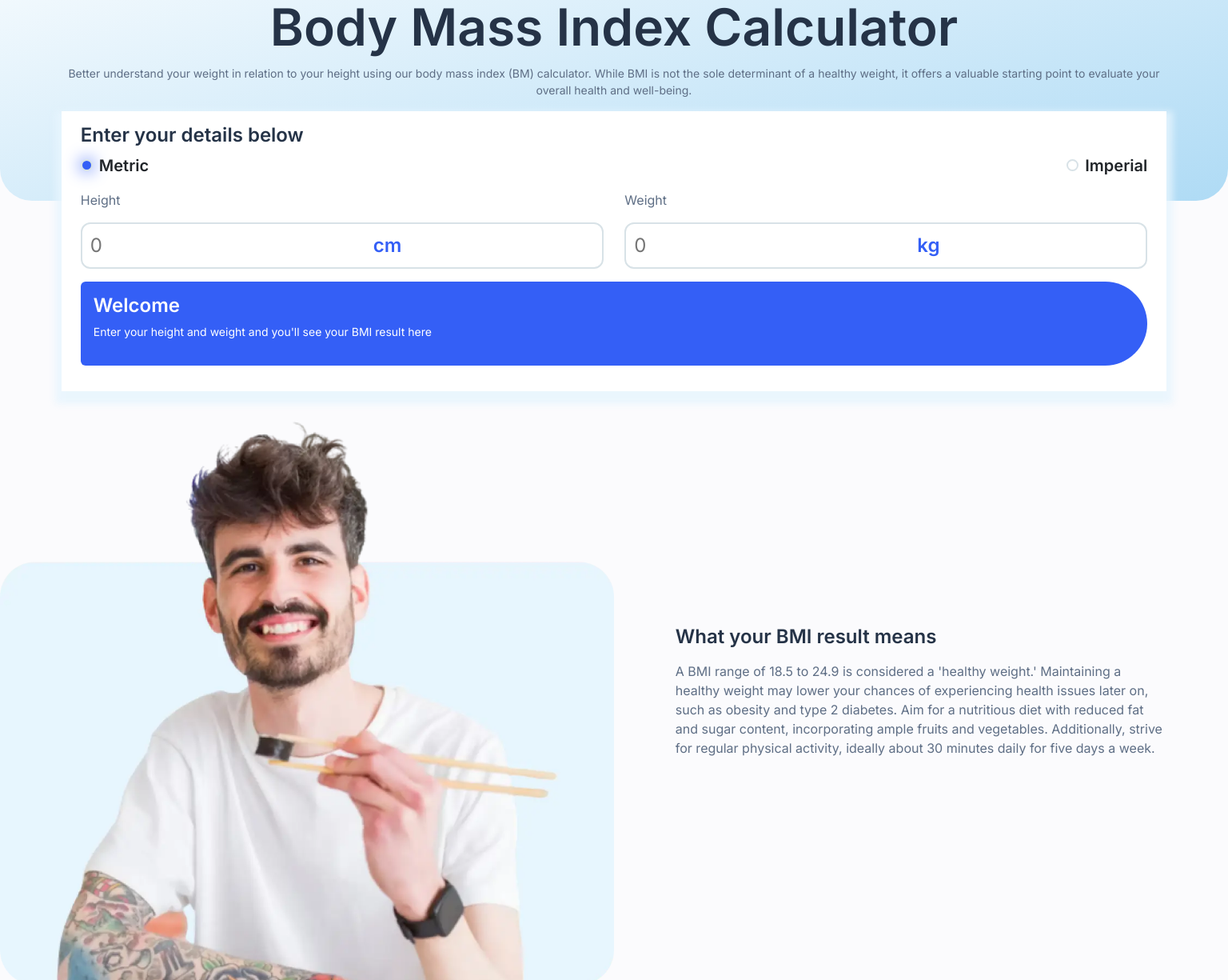
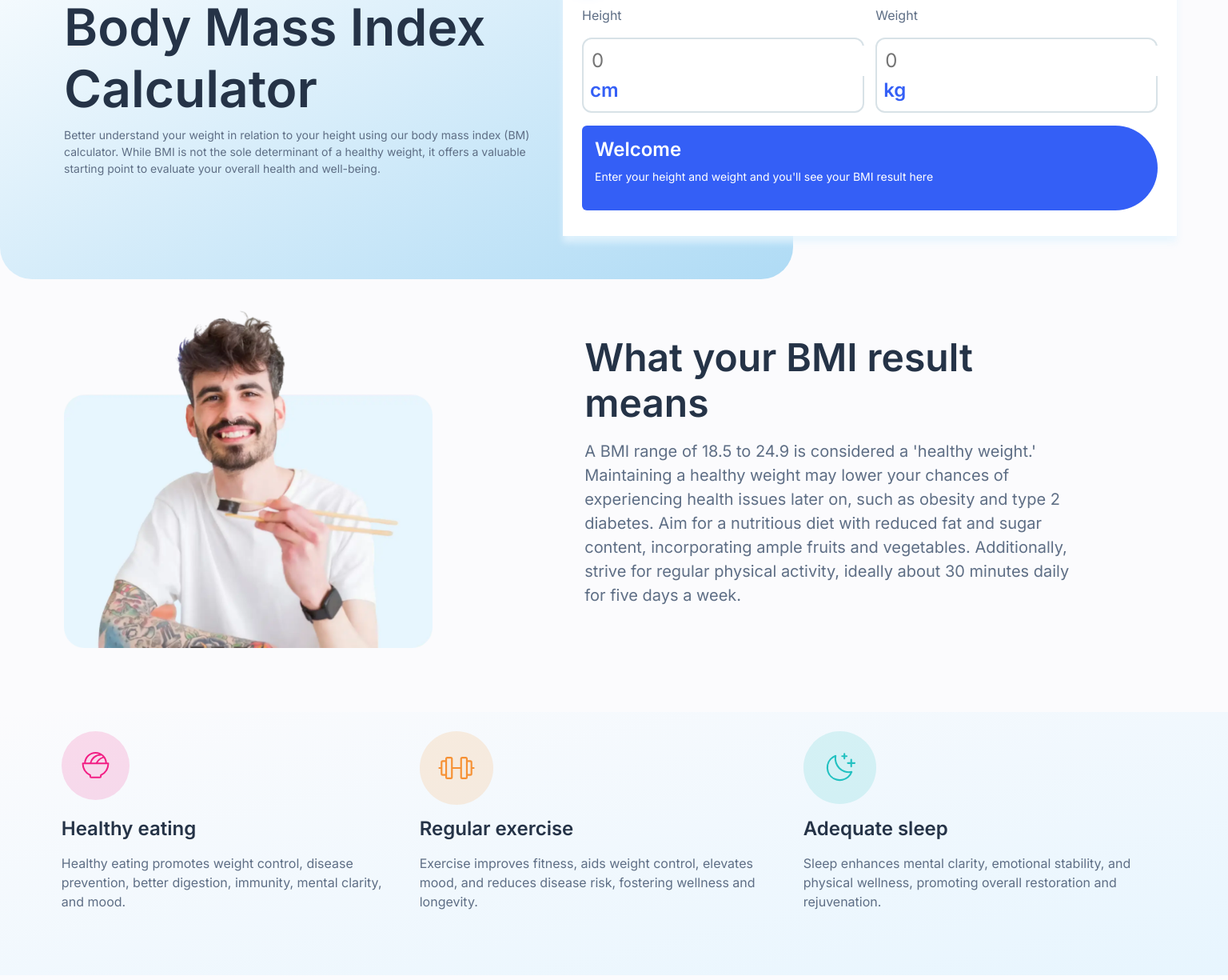
Before and after one commit to JoanaMamley/frontendmentor-bmi-calculator, an Angular app in the folder bmi-calculator/: page / in a window 1536 px wide. Shown: the part 140-1365 px from the top of the page at 80% size. Built offline with nearby package versions, Linux system fonts and the light colour scheme.

Commit message:
update styles

```diff
--- a/bmi-calculator/src/app/bmi-calculate/bmi-calculate.component.html
+++ b/bmi-calculator/src/app/bmi-calculate/bmi-calculate.component.html
@@ -1,5 +1,6 @@
 <div class="bmi-background">
-    <div class="title-description">
+    <div class="title-description" [ngClass]="{ 'title-description-height': !metricOptionSelected}">
+        <div class="title-text">
             <img src="../../assets/images/logo.svg" alt="logo">
             <h1 class="mt-4 heading-x-large">Body Mass Index Calculator</h1>
             <p class="medium-body mt-2">
@@ -7,6 +8,7 @@
                 calculator. While BMI is not the sole determinant of a healthy weight, it offers a
                 valuable starting point to evaluate your overall health and well-being.
             </p>
+        </div>
     </div>
 
     <div class="calculator px-4">
--- a/bmi-calculator/src/app/bmi-calculate/bmi-calculate.component.scss
+++ b/bmi-calculator/src/app/bmi-calculate/bmi-calculate.component.scss
@@ -96,3 +96,34 @@ input:hover,
     border-radius: 8px 70px 70px 8px;
   }
 }
+
+@media screen and (min-width: 1440px) {
+  .bmi-background{
+    display: flex;
+    flex-direction: row;
+    margin-bottom: 5rem;
+  }
+
+  .title-description{
+    text-align: left;
+    margin-right: -8rem;
+    width: 100%;
+    align-self: flex-start;
+  }
+
+  .title-text{
+    width: 70%;
+  }
+
+  .calculator{
+    margin-left: -10rem;
+    width: 50%;
+    margin-top: 3rem;
+    margin-right: 4rem;
+    box-shadow: 0 8px 8px 0 rgba(231, 245, 254, 0.8);
+  }
+
+  .title-description-height{
+    padding: 3rem 5rem 12rem;
+  }
+}
--- a/bmi-calculator/src/app/result-meaning/result-meaning.component.html
+++ b/bmi-calculator/src/app/result-meaning/result-meaning.component.html
@@ -2,7 +2,7 @@
     <div class="result-meaning">
         <img src="../../assets/images/image-man-eating.webp" alt="Man eating" class="image-man-eating">
         <div class="result-meaning-text pt-4">
-            <h2 class="heading-medium">What your BMI result means </h2>
+            <h2 class="heading-medium bmi-result-heading">What your BMI result means </h2>
             <p class="large-body mt-3 pb-3">
                 A BMI range of 18.5 to 24.9 is considered a 'healthy weight.' Maintaining a healthy weight may lower your chances of
                 experiencing health issues later on, such as obesity and type 2 diabetes. Aim for a nutritious diet with reduced fat and
@@ -16,7 +16,7 @@
         <div class="tips">
             <div class="tip">
                 <img src="../../assets/images/icon-eating.svg" alt="eating" class="mt-4 tip-img">
-                <div class="tip-text ms-5">
+                <div class="tip-text">
                     <h2 class="mt-3 heading-medium">Healthy eating</h2>
                     <p class="mt-3">
                         Healthy eating promotes weight control, disease prevention, better digestion, immunity, mental clarity, and mood.
@@ -25,7 +25,7 @@
             </div>
             <div class="tip">
                 <img src="../../assets/images/icon-exercise.svg" alt="exercise" class="mt-4 tip-img">
-                <div class="tip-text ms-5">
+                <div class="tip-text">
                     <h2 class="mt-3 heading-medium">Regular exercise</h2>
                     <p class="mt-3">
                         Exercise improves fitness, aids weight control, elevates mood, and reduces disease risk, fostering
@@ -35,7 +35,7 @@
             </div>
             <div class="tip">
                 <img src="../../assets/images/icon-sleep.svg" alt="sleep" class="mt-4 tip-img">
-                <div class="tip-text ms-5">
+                <div class="tip-text">
                     <h2 class="mt-3 heading-medium">Adequate sleep</h2>
                     <p class="mt-3">
                         Sleep enhances mental clarity, emotional stability, and physical wellness, promoting overall
--- a/bmi-calculator/src/app/result-meaning/result-meaning.component.scss
+++ b/bmi-calculator/src/app/result-meaning/result-meaning.component.scss
@@ -38,4 +38,46 @@
         display: flex;
         justify-content: space-between;
     }
+
+    .tip-text{
+        margin-left: 2rem;
+    }
 }
+
+@media screen and (min-width: 1440px){
+    .image-man-eating{
+        margin-left: 5rem;
+        height: 30%;
+        width: 30%;
+    }
+
+    .bmi-result-heading{
+        font-size: 48px;
+    }
+
+    .large-body{
+        font-size: 20px;
+    }
+
+    .tips-section{
+        margin-top: 5rem;
+    }
+
+    .tips{
+        display: flex;
+        gap: 20px;
+    }
+
+    .tip{
+        display: flex;
+        flex-direction: column;
+    }
+
+    .tip-img{
+        width: 20%;
+    }
+
+    .tip-text{
+        margin-left: 0;
+    }
+}
```
Also changed, not shown: 1 other file (tests, documents, lock files or other folders). Lines whose indentation alone changed are shown as unchanged.
